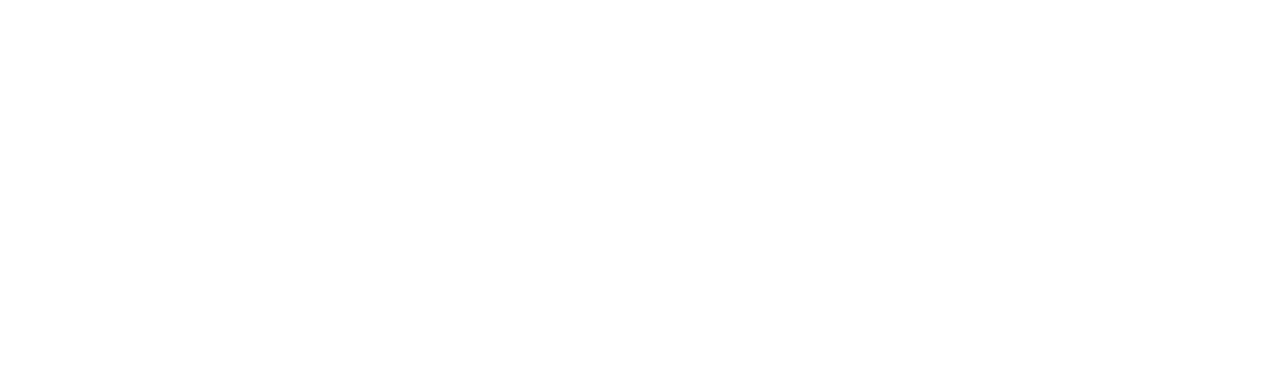
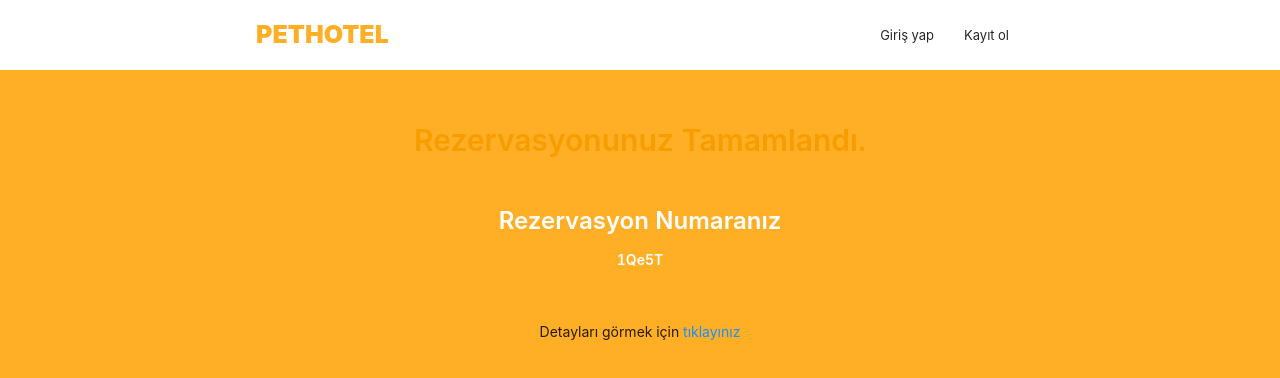
Before and after one commit to ozng/Bootcamp-Project-MERN-Stack, a React (Create React App) app in the folder front-end-react/: page /reservation in a window 1280 px wide. Before the commit this address had no page. Shown: the top 378 px of the page. Built offline with nearby package versions, Linux system fonts and the light colour scheme.

Commit message:
Reservation Detail created

```diff
--- /dev/null
+++ b/front-end-react/src/pages/ReservationDetail.css
@@ -0,0 +1,24 @@
+.reservation-detail-container {
+  background-color: var(--color-accent);
+  height: 100vh;
+}
+
+.reservation-detail-title-container {
+  display: flex;
+  /* justify-content: center; */
+  align-items: center;
+  flex-direction: column;
+  height: 100%;
+}
+
+.reservation-detail-title {
+  color: white !important;
+}
+
+.reservation-detail-label {
+  color: #f89d00 !important;
+}
+
+.reservation-detail-m {
+  padding-top: 5rem;
+}
--- /dev/null
+++ b/front-end-react/src/pages/ReservationDetail.jsx
@@ -0,0 +1,32 @@
+import Navbar from "../components/Navbar/Navbar";
+import "./ReservationDetail.css";
+import { Typography } from "antd";
+import { Link } from "react-router-dom";
+
+const { Title, Text } = Typography;
+
+function ReservationDetail() {
+  return (
+    <div>
+      <Navbar />
+      <div className="reservation-detail-container">
+        <div className="reservation-detail-title-container reservation-detail-m">
+          <Title className="reservation-detail-label" level={2}>
+            Rezervasyonunuz Tamamlandı.
+          </Title>
+          <Title className="reservation-detail-title" level={3}>
+            Rezervasyon Numaranız
+          </Title>
+          <Text strong className="reservation-detail-title">
+            1Qe5T
+          </Text>
+          <Text className="reservation-detail-m">
+            Detayları görmek için <Link to={"/1Qe5T"}>tıklayınız</Link>
+          </Text>
+        </div>
+      </div>
+    </div>
+  );
+}
+
+export default ReservationDetail;
--- a/front-end-react/src/routes/MainRoute.jsx
+++ b/front-end-react/src/routes/MainRoute.jsx
@@ -4,6 +4,7 @@
 import HotelList from "../pages/HotelList";
 import Login from "../pages/Login";
 import Register from "../pages/Register";
+import ReservationDetail from "../pages/ReservationDetail";
 
 function MainRoute() {
   return (
@@ -14,6 +15,7 @@
         <Route path="/hotellist" element={<HotelList />} />
         <Route path="/login" element={<Login />} />
         <Route path="/register" element={<Register />} />
+        <Route path="/reservation" element={<ReservationDetail />} />
       </Routes>
     </>
   );
```
